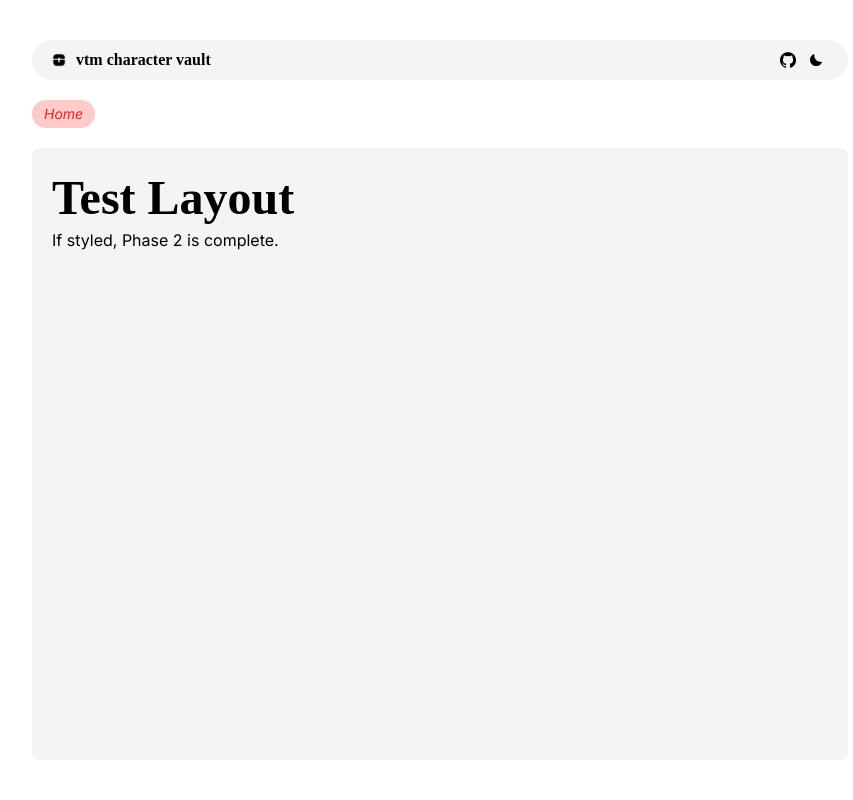
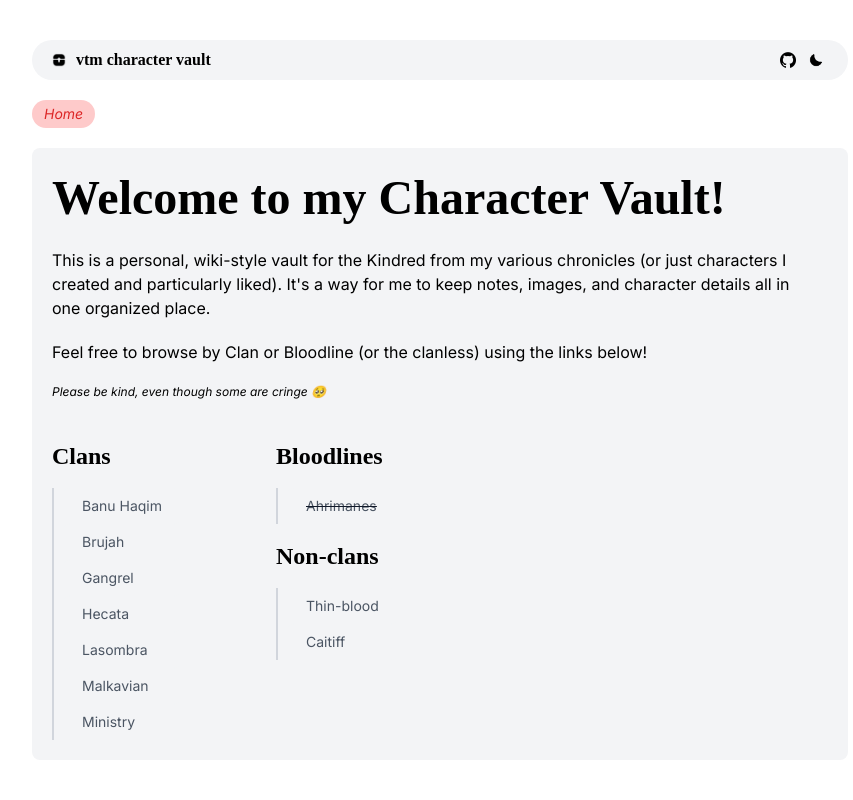
Before and after one commit to frantaing/vtm-character-vault, an Astro site: page / in a window 1280 px wide. Shown: the whole page, without its empty margins (200-1053 px from the left). Built offline with nearby package versions, Linux system fonts and the light colour scheme; Astro itself is replaced by a stand-in of ours; a web font is replaced by a local one.

Commit message:
chore: port HomePage to Astro

```diff
--- a/src/pages/index.astro
+++ b/src/pages/index.astro
@@ -1,8 +1,87 @@
----
-import Layout from '../layouts/Layout.astro';
 ---
 
-<Layout title="VtM Vault">
-	<h1>Test Layout</h1>
-    <p>If styled, Phase 2 is complete.</p>
+// imports
+import Layout from '../layouts/Layout.astro';
+import PageLink from '../components/PageLink.astro';
+
+// nav links array
+const clanLinks = [ // clans
+  { href: '/clan/banu-haqim', text: 'Banu Haqim' },
+  { href: '/clan/brujah', text: 'Brujah' },
+  { href: '/clan/gangrel', text: 'Gangrel' },
+  { href: '/clan/hecata', text: 'Hecata' },
+  { href: '/clan/lasombra', text: 'Lasombra' },
+  { href: '/clan/malkavian', text: 'Malkavian' },
+  { href: '/clan/ministry', text: 'Ministry' },
+  { href: '/clan/nosferatu', text: 'Nosferatu' },
+  { href: '/clan/ravnos', text: 'Ravnos' },
+  { href: '/clan/toreador', text: 'Toreador' },
+  { href: '/clan/tremere', text: 'Tremere' },
+  { href: '/clan/tzimisce', text: 'Tzimisce' },
+  { href: '/clan/ventrue', text: 'Ventrue' },
+];
+
+const bloodlineLinks = [ // bloodlines
+  { href: '/ahrimanes', text: 'Ahrimanes' }, // doesn't exit yet. to test for 404
+];
+
+const nonclanLinks = [
+  { href: '/non-clan/thin-blood', text: 'Thin-blood' },
+  { href: '/non-clan/caitiff', text: 'Caitiff' },
+];
+
+---
+
+<Layout title="Home | VtM Vault">
+    <div class="flex flex-col gap-10 h-full pr-5">
+
+        <section class="flex flex-col gap-5">
+            <h1>Welcome to my Character Vault!</h1>
+            <p>This is a personal, wiki-style vault for the Kindred from my various chronicles (or just characters I created and particularly liked). It's a way for me to keep notes, images, and character details all in one organized place.</p>
+            <p>Feel free to browse by Clan or Bloodline (or the clanless) using the links below!</p>
+            <span class="text-text-primary dark:text-text-primary-dark text-xs italic">Please be kind, even though some are cringe 🥺</span>
+        </section>
+
+        <div class="grid gap-y-4 min-[500px]:grid-cols-2 max-w-md">
+            {/* Main clans */}
+            <section class="flex flex-col">
+                {/* links! */}
+                <h2>Clans</h2>
+                <nav class="flex flex-col w-fit mt-4">
+                    {clanLinks.map((link) => (
+                        <PageLink href={link.href}>
+                            {link.text}
+                        </PageLink>
+                    ))}
+                </nav>
+            </section>
+
+            {/* Bloodlines + Non-Clans */}
+            <div class="flex flex-col gap-4">
+                <section class="flex flex-col">
+                    {/* bloodline links! */}
+                    <h2>Bloodlines</h2>
+                    <nav class="flex flex-col w-fit mt-4 line-through">
+                        {bloodlineLinks.map((link) => (
+                            <PageLink href={link.href}>
+                                {link.text}
+                            </PageLink>
+                        ))}
+                    </nav>
+                </section>
+                <section class="flex flex-col">
+                    {/* misc links! */}
+                    <h2>Non-clans</h2>
+                    <nav class="flex flex-col w-fit mt-4">
+                        {nonclanLinks.map((link) => (
+                            <PageLink href={link.href}>
+                                {link.text}
+                            </PageLink>
+                        ))}
+                    </nav>
+                </section>
+            </div>
+        </div>
+
+    </div>
 </Layout>
```
